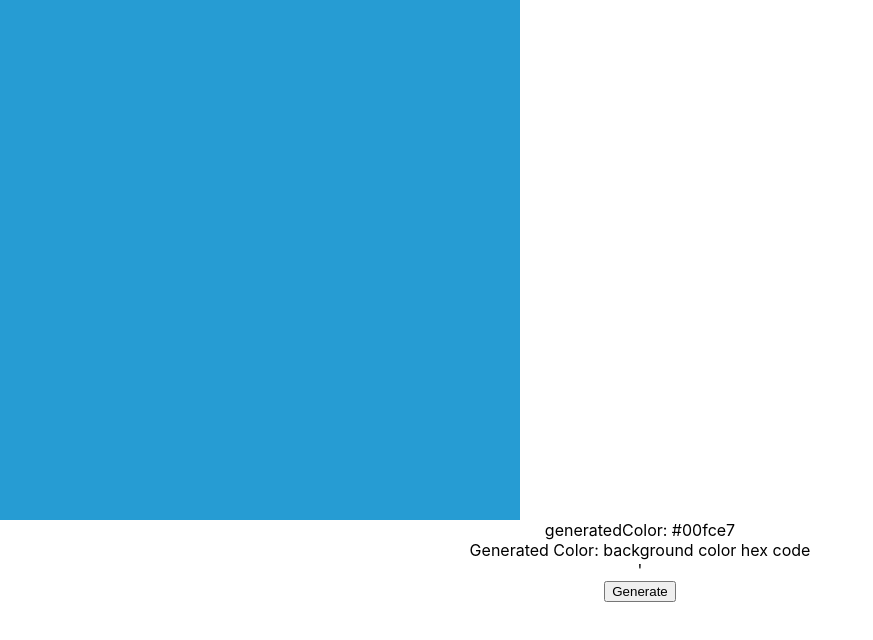
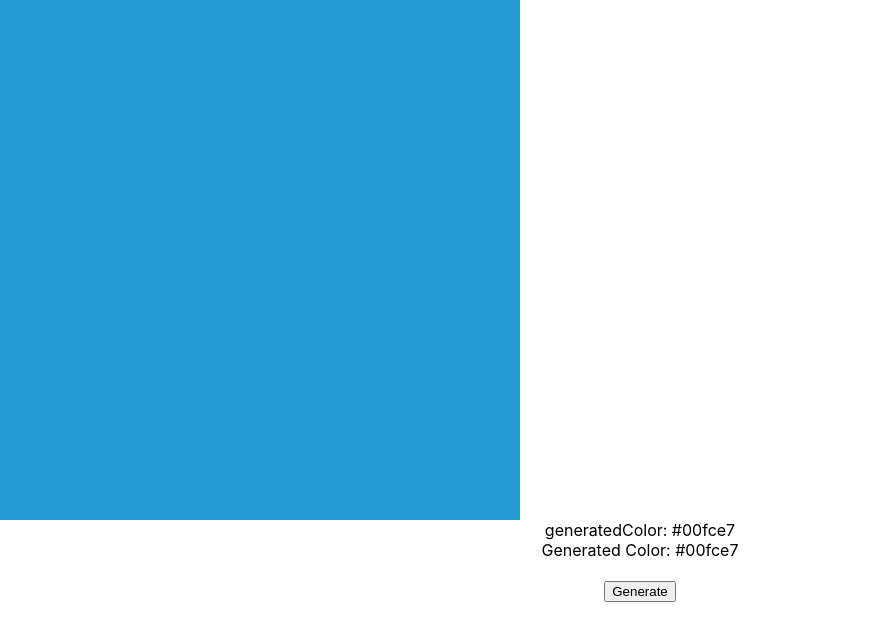
Before and after one commit to LoooserWith3o/random-color-gen, a React (Create React App) app: page / in a window 1280 px wide. Shown: the top 640 px of the page, without its empty margins (0-873 px from the left). Built offline with nearby package versions, Linux system fonts and the light colour scheme.

Commit message:
Added new version

```diff
--- a/src/App.js
+++ b/src/App.js
@@ -26,7 +26,7 @@
         }}
       />
       generatedColor: {generateColor}
-      <div>Generated Color: background color hex code</div>'
+      <div>Generated Color: {generateColor}</div>
       <br />
       <button onClick={() => setColor(generateColor)}>Generate</button>
       <br />
```
